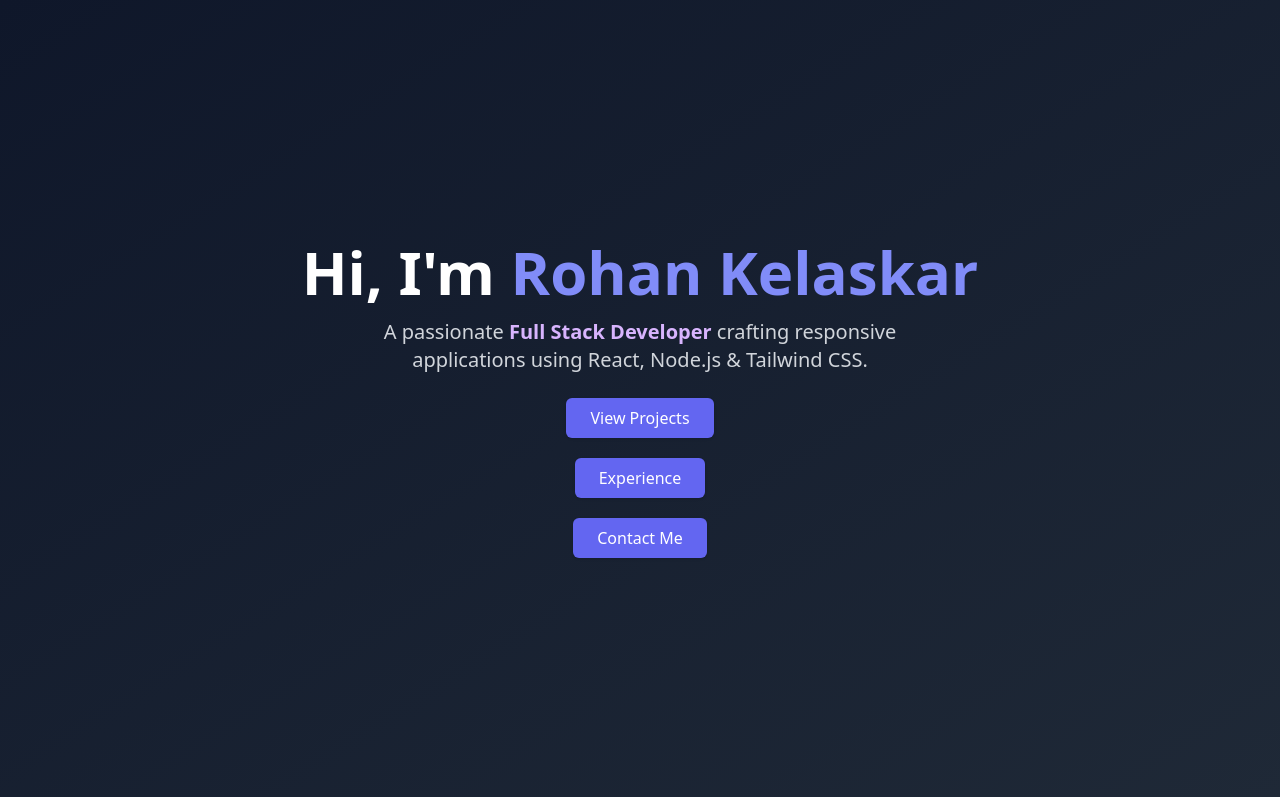
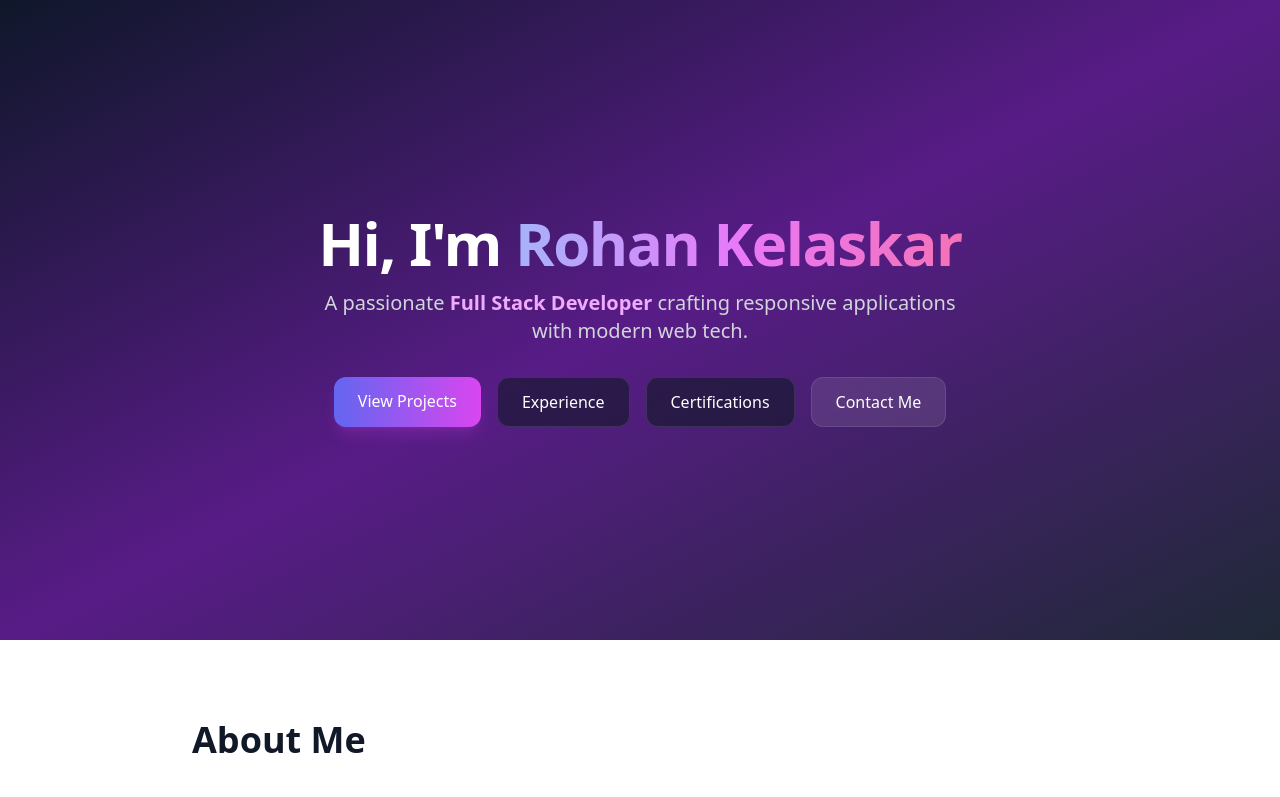
Before and after one commit to Rohan-Kelaskar-36/Personal-Portfolio, a React (Vite) app: page / in a window 1280 px wide. Shown: the top 797 px of the page. Built offline with nearby package versions, Linux system fonts and the light colour scheme; the HTML template or start-up script is replaced by a standard one.

Commit message:
deployment

```diff
--- a/src/components/Certificates.jsx
+++ b/src/components/Certificates.jsx
@@ -10,24 +10,23 @@ const Certificates = () => {
     { label: 'Google Certificate', path: 'certificates/Google_certificate.pdf' },
     { label: 'Microsoft Certificate', path: 'certificates/microsoft_certificate.pdf' },
     { label: 'Career Essentials in Generative AI (Microsoft & LinkedIn)', path: 'certificates/CertificateOfCompletion_Career Essentials in Generative AI by Microsoft and LinkedIn.pdf' },
-    { label: 'Essential Business Communication Skills (LinkedIn Learning)', path: 'certificates/CertificateOfCompletion_Essential Business Communication Skills Professional Certificate by LinkedIn Learning.pdf' },
   ];
 
   return (
-    <section id="certificates" className="min-h-screen bg-gray-100 py-20 px-8">
-      <div className="max-w-5xl mx-auto">
-        <h2 className="text-4xl font-bold mb-12 text-center">Certificates</h2>
+    <section id="certificates" className="min-h-screen bg-gradient-to-b from-white to-slate-50 py-20 px-6 sm:px-8">
+      <div className="max-w-6xl mx-auto">
+        <h2 className="text-4xl font-extrabold mb-12 text-center tracking-tight">Certificates</h2>
 
-        <div className="grid grid-cols-1 sm:grid-cols-2 md:grid-cols-3 gap-6">
+        <div className="grid grid-cols-1 sm:grid-cols-2 md:grid-cols-3 gap-6 md:gap-8">
           {certificates.map((item) => (
-            <div key={item.path} className="bg-white p-5 rounded-lg shadow flex flex-col">
+            <div key={item.path} className="bg-white p-5 rounded-2xl shadow-sm border border-black/5 hover:shadow-md transition flex flex-col">
               <h3 className="text-lg font-semibold text-gray-800 mb-3">{item.label}</h3>
               <div className="flex-1" />
               <a
                 href={`${baseUrl}${item.path}`}
                 target="_blank"
                 rel="noopener noreferrer"
-                className="mt-4 inline-block text-indigo-600 hover:text-indigo-700 underline"
+                className="mt-4 inline-block px-4 py-2 rounded-xl bg-gradient-to-r from-indigo-500 to-fuchsia-500 text-white hover:from-indigo-600 hover:to-fuchsia-600 transition text-sm text-center"
               >
                 View Certificate
               </a>
--- a/src/components/Experience.jsx
+++ b/src/components/Experience.jsx
@@ -4,14 +4,14 @@ const Experience = () => {
   const baseUrl = import.meta.env.BASE_URL || '/';
 
   return (
-    <section id="experience" className="min-h-screen bg-gray-100 py-20 px-8">
-      <div className="max-w-5xl mx-auto">
-        <h2 className="text-4xl font-bold mb-12 text-center">Experience</h2>
+    <section id="experience" className="min-h-screen bg-gradient-to-b from-white to-slate-50 py-20 px-6 sm:px-8">
+      <div className="max-w-6xl mx-auto">
+        <h2 className="text-4xl font-extrabold mb-12 text-center tracking-tight">Experience</h2>
 
         <div className="space-y-8">
 
           {/* Experience 1 */}
-          <div className="bg-white p-6 rounded-lg shadow">
+          <div className="bg-white p-6 rounded-2xl shadow-sm border border-black/5 hover:shadow-md transition">
             <h3 className="text-2xl font-semibold text-gray-800">Frontend Developer Intern</h3>
             <p className="text-gray-600 italic">Datzon Technologies · June 2025 – Present</p>
             <ul className="mt-3 list-disc list-inside text-gray-700 leading-relaxed">
@@ -32,7 +32,7 @@ const Experience = () => {
           </div>
 
           {/* Experience 2 */}
-          <div className="bg-white p-6 rounded-lg shadow">
+          <div className="bg-white p-6 rounded-2xl shadow-sm border border-black/5 hover:shadow-md transition">
             <h3 className="text-2xl font-semibold text-gray-800">Full Stack Developer Intern</h3>
             <p className="text-gray-600 italic">Edunet Foundation, in collaboration with EY GDS & AICTE   · Feb 2025 – Mar 2025</p>
               <ul className="mt-3 list-disc list-inside text-gray-700 leading-relaxed">
--- a/src/components/Hero.jsx
+++ b/src/components/Hero.jsx
@@ -1,13 +1,18 @@
 import React from 'react';
 const Hero = () => (
-  <section id="hero" className="h-screen flex flex-col justify-center items-center text-white bg-gradient-to-br from-slate-900 to-gray-800 text-center px-6">
-    <h1 className="text-5xl md:text-6xl font-bold mb-4">Hi, I'm <span className="text-indigo-400">Rohan Kelaskar</span></h1>
-    <p className="text-lg md:text-xl max-w-xl text-gray-300 mb-6">
-      A passionate <span className="text-purple-300 font-semibold">Full Stack Developer</span> crafting responsive applications using React, Node.js & Tailwind CSS.
+  <section id="hero" className="min-h-[80vh] flex flex-col justify-center items-center text-white bg-gradient-to-br from-slate-900 via-purple-900 to-gray-800 text-center px-6 py-16">
+    <h1 className="text-4xl sm:text-5xl md:text-6xl font-extrabold mb-4 tracking-tight">
+      Hi, I'm <span className="bg-clip-text text-transparent bg-gradient-to-r from-indigo-300 via-fuchsia-400 to-pink-400">Rohan Kelaskar</span>
+    </h1>
+    <p className="text-base sm:text-lg md:text-xl max-w-2xl text-gray-300 mb-8">
+      A passionate <span className="text-fuchsia-300 font-semibold">Full Stack Developer</span> crafting responsive applications with modern web tech.
     </p>
-    <a href="#projects" className="px-6 py-2 bg-indigo-500 hover:bg-indigo-600 rounded-md shadow text-white mb-5">View Projects</a>
-        <a href="#experience" className="px-6 py-2 bg-indigo-500 hover:bg-indigo-600 rounded-md shadow text-white mb-5">Experience</a>
-    <a href="#contact" className="px-6 py-2 bg-indigo-500 hover:bg-indigo-600 rounded-md shadow text-white">Contact Me</a>
+    <div className="flex flex-col sm:flex-row gap-3 sm:gap-4 w-full sm:w-auto">
+      <a href="#projects" className="px-6 py-3 rounded-xl bg-gradient-to-r from-indigo-500 to-fuchsia-500 hover:from-indigo-600 hover:to-fuchsia-600 shadow-lg shadow-fuchsia-500/20 transition transform hover:-translate-y-0.5 active:translate-y-0 text-white">View Projects</a>
+      <a href="#experience" className="px-6 py-3 rounded-xl bg-gray-900/60 hover:bg-gray-900 border border-white/10 backdrop-blur transition">Experience</a>
+      <a href="#certificates" className="px-6 py-3 rounded-xl bg-gray-900/60 hover:bg-gray-900 border border-white/10 backdrop-blur transition">Certifications</a>
+      <a href="#contact" className="px-6 py-3 rounded-xl bg-white/10 hover:bg-white/20 border border-white/10 backdrop-blur transition">Contact Me</a>
+    </div>
   </section>
 );
 
--- a/src/components/Projects.jsx
+++ b/src/components/Projects.jsx
@@ -2,13 +2,13 @@ import React from 'react';
 import { FaGithub } from 'react-icons/fa';
 import { Link } from 'react-router-dom';
 const Projects = () => (
-  <section id="projects" className="min-h-screen bg-white py-20 px-8">
-    <div className="max-w-5xl mx-auto">
-      <h2 className="text-4xl font-bold mb-8 text-center">Projects</h2>
+  <section id="projects" className="min-h-screen bg-gradient-to-b from-white to-slate-50 py-20 px-6 sm:px-8">
+    <div className="max-w-6xl mx-auto">
+      <h2 className="text-4xl font-extrabold mb-10 text-center tracking-tight">Projects</h2>
 
-      <div className="grid md:grid-cols-2 gap-6">
+      <div className="grid grid-cols-1 md:grid-cols-2 gap-6 md:gap-8">
         {/* Project 1 */}
-        <div className="bg-gray-100 p-6 rounded shadow">
+        <div className="bg-white p-6 rounded-2xl shadow-sm border border-black/5 hover:shadow-md transition">
           <h3 className="text-xl font-semibold mb-2">Hire Connect</h3>
           <p className="text-gray-700 mb-2">
           Developed a School & College ERP system with modules for ATS-powered resume scanning, job postings, student management, and
@@ -20,7 +20,7 @@ const Projects = () => (
 
 
 
-        <div className="bg-gray-100 p-6 rounded shadow">
+        <div className="bg-white p-6 rounded-2xl shadow-sm border border-black/5 hover:shadow-md transition">
           <h3 className="text-xl font-semibold mb-2">GROOVYBILLS – MULTI-STORE BILLING SOFTWARE</h3>
           <p className="text-gray-700 mb-2">
           Built Groovy Bills, a multi-store MERN-based billing application with role-based access (Admin, Cashier, Manager), improving sales
@@ -42,7 +42,7 @@ management efficiency.          </p>
 
 
 
-        <div className="bg-gray-100 p-6 rounded shadow">
+        <div className="bg-white p-6 rounded-2xl shadow-sm border border-black/5 hover:shadow-md transition">
           <h3 className="text-xl font-semibold mb-2">Vintage Bids</h3>
           <p className="text-gray-700 mb-2">
             A feature-rich auction platform where users can bid on vintage collectibles.
@@ -53,7 +53,7 @@ management efficiency.          </p>
         </div>
 
         {/* Project 2 */}
-        <div className="bg-gray-100 p-6 rounded shadow">
+        <div className="bg-white p-6 rounded-2xl shadow-sm border border-black/5 hover:shadow-md transition">
           <h3 className="text-xl font-semibold mb-2">Book Aura</h3>
           <p className="text-gray-700 mb-2">
             An online bookstore application that allows users to browse, search books with a responsive UI and secure authentication.
@@ -78,12 +78,12 @@ management efficiency.          </p>
       {/* GitHub Button */}
 
 
-<div className="mt-10 text-center">
+<div className="mt-12 text-center">
   <Link
     to="https://github.com/Rohan-Kelaskar-36"
     target="_blank"
     rel="noopener noreferrer"
-    className="inline-flex items-center gap-2 px-6 py-2 bg-black text-white rounded hover:bg-gray-800 transition text-lg"
+    className="inline-flex items-center gap-2 px-7 py-3 bg-black text-white rounded-xl hover:bg-gray-800 transition text-lg shadow-sm"
   >
     <FaGithub className="text-2xl" />
     View More on GitHub
```
